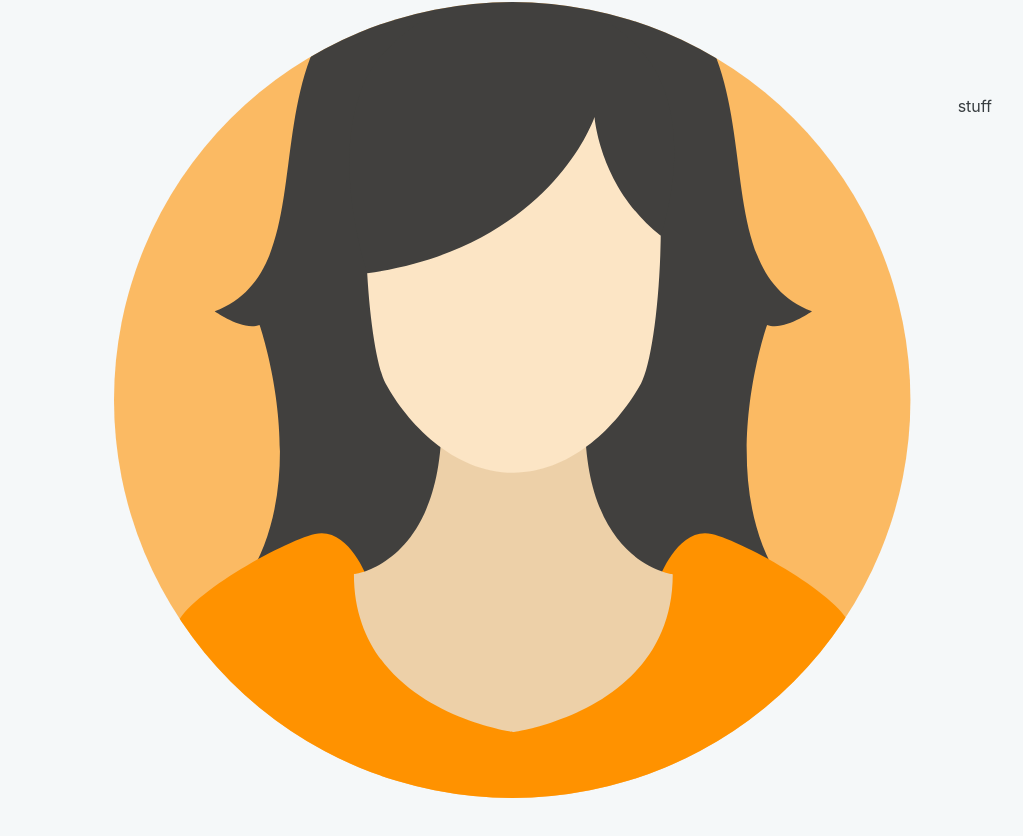
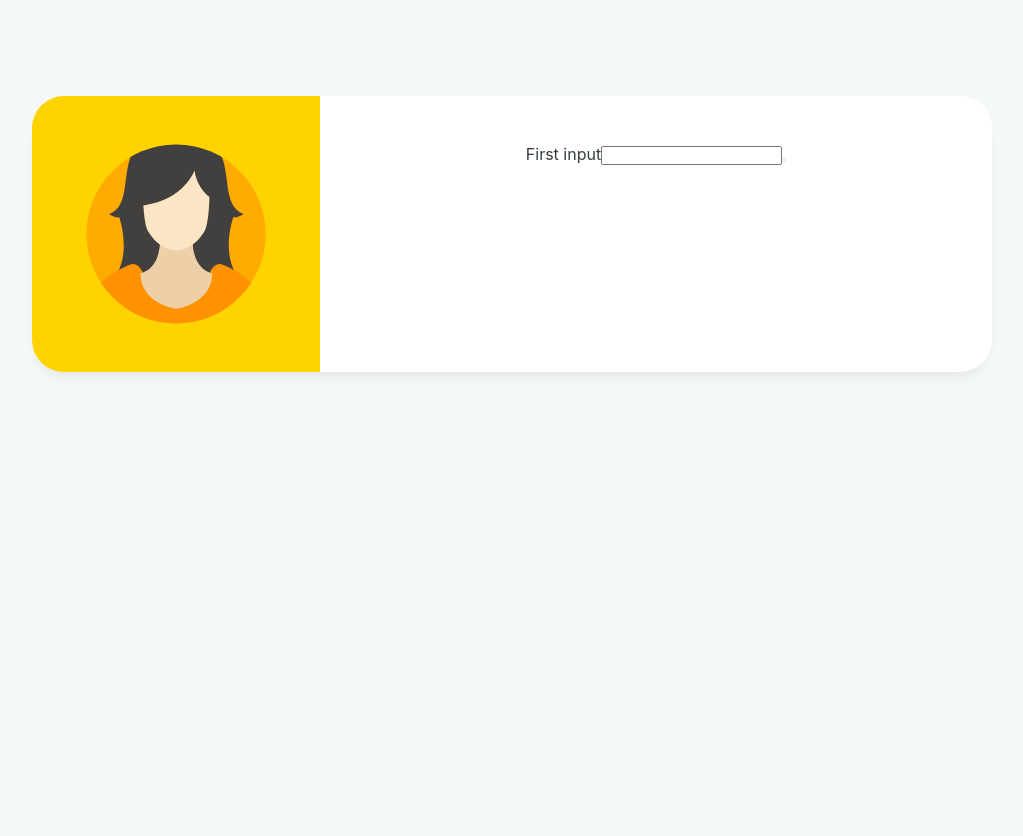
Before and after one commit to dominicaw/platform45-react-test, a Next.js app: page / in a window 1280 px wide. Shown: the top 836 px of the page, without its empty margins (128-1151 px from the left). Before the commit the page ends 800 px from the top, so only its background shows below. Built offline with nearby package versions, Linux system fonts and the light colour scheme.

Commit message:
Styling updates and base form component creation

```diff
--- a/src/app/page.module.scss
+++ b/src/app/page.module.scss
@@ -1,8 +1,14 @@
+@import './variables.module.scss';
+
 .main {
   display: flex;
   flex-direction: column;
   justify-content: space-between;
   align-items: center;
-  padding: 6rem;
+  margin: 1rem;
   min-height: 100vh;
+
+  @media(min-width: $md-breakpoint) {
+     margin: 6rem 0;
+  }
 }
--- a/src/app/variables.module.scss
+++ b/src/app/variables.module.scss
@@ -4,3 +4,7 @@ $cloudy-blue: #cad7dd;
 $blue-green: #49c8a8;
 $pale-grey: #f5f8f9;
 $charcoal-grey: #373d40;
+
+$sm-breakpoint: 480px;
+$md-breakpoint: 768px;
+$lg-breakpoint: 1200px;
--- a/src/components/Card/index.tsx
+++ b/src/components/Card/index.tsx
@@ -1,21 +1,23 @@
 import React from 'react'
 import Image from 'next/image'
 import styles from './styles.module.scss'
+import Form from '../Form'
 
 export default function Card() {
   return (
     <div className={styles.container}>
       <div className={styles.leftContainer}>
+        <div className={styles.imageContainer}>
           <Image
             fill
             priority
             src='/images/face.svg'
-          sizes='(max-width: 768px) 300px, (max-width: 1200px) 30px, 40px'
             alt='Picture of a person'
           />
         </div>
+      </div>
       <div className={styles.rightContainer}>
-        <form>stuff</form>
+        <Form />
       </div>
     </div>
   )
--- a/src/components/Card/styles.module.scss
+++ b/src/components/Card/styles.module.scss
@@ -1,13 +1,51 @@
 @import '../../app/variables.module.scss';
+
+$border-radius-desktop: 2rem;
+$border-radius-mobile: 1rem;
 
 .container {
     display: flex;
-    flex-direction: row;
-    width: 75vw;
+    flex-direction: column;
+    width: 100%;
     justify-content: space-between;
+    border-radius: $border-radius-mobile;
+    background-color: white;
+    box-shadow: 0px 10px 15px -8px rgba(0,0,0,0.1);
+
+    @media(min-width: $md-breakpoint) {
+        flex-direction: row;
+        width: 75vw;
+        border-radius: $border-radius-desktop;
+    }
 }
 
 .leftContainer {
     background-color: $yellow;
     height: 100%;
+    border-radius: $border-radius-mobile $border-radius-mobile 0 0;
+    padding: 3rem 0;
+    display: flex;
+    flex-direction: column;
+    align-items: center;
+    width: 100%;
+
+    @media(min-width: $md-breakpoint) {
+        width: 30%;
+        border-radius: $border-radius-desktop 0 0 $border-radius-desktop;
+    }
 }
+
+.imageContainer {
+    position: relative;
+    width: 180px;
+    height: 180px;
+}
+
+.rightContainer {
+    padding: 3rem 0;
+    display: flex;
+    flex-direction: column;
+    align-items: center;
+    height: 100%;
+    flex-grow: 2;
+}
--- /dev/null
+++ b/src/components/Form/index.tsx
@@ -0,0 +1,13 @@
+import React from 'react'
+import Image from 'next/image'
+import styles from './styles.module.scss'
+
+export default function Form() {
+  return (
+    <form>
+      <label>First input</label>
+      <input></input>
+      <button type='submit'></button>
+    </form>
+  )
+}
--- /dev/null
+++ b/src/components/Form/styles.module.scss
@@ -0,0 +1 @@
+@import '../../app/variables.module.scss';
```
Lines whose indentation alone changed are shown as unchanged.
